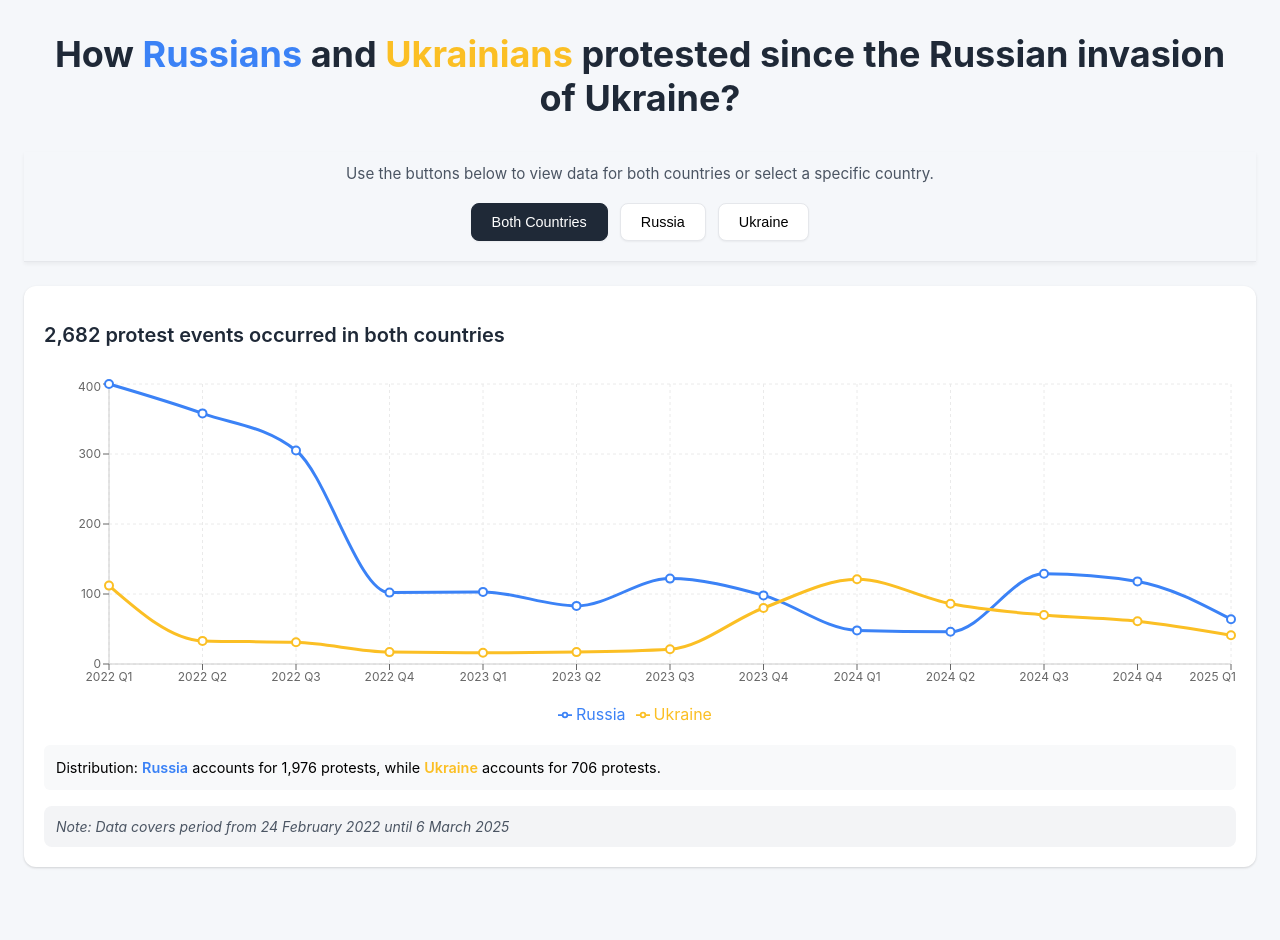
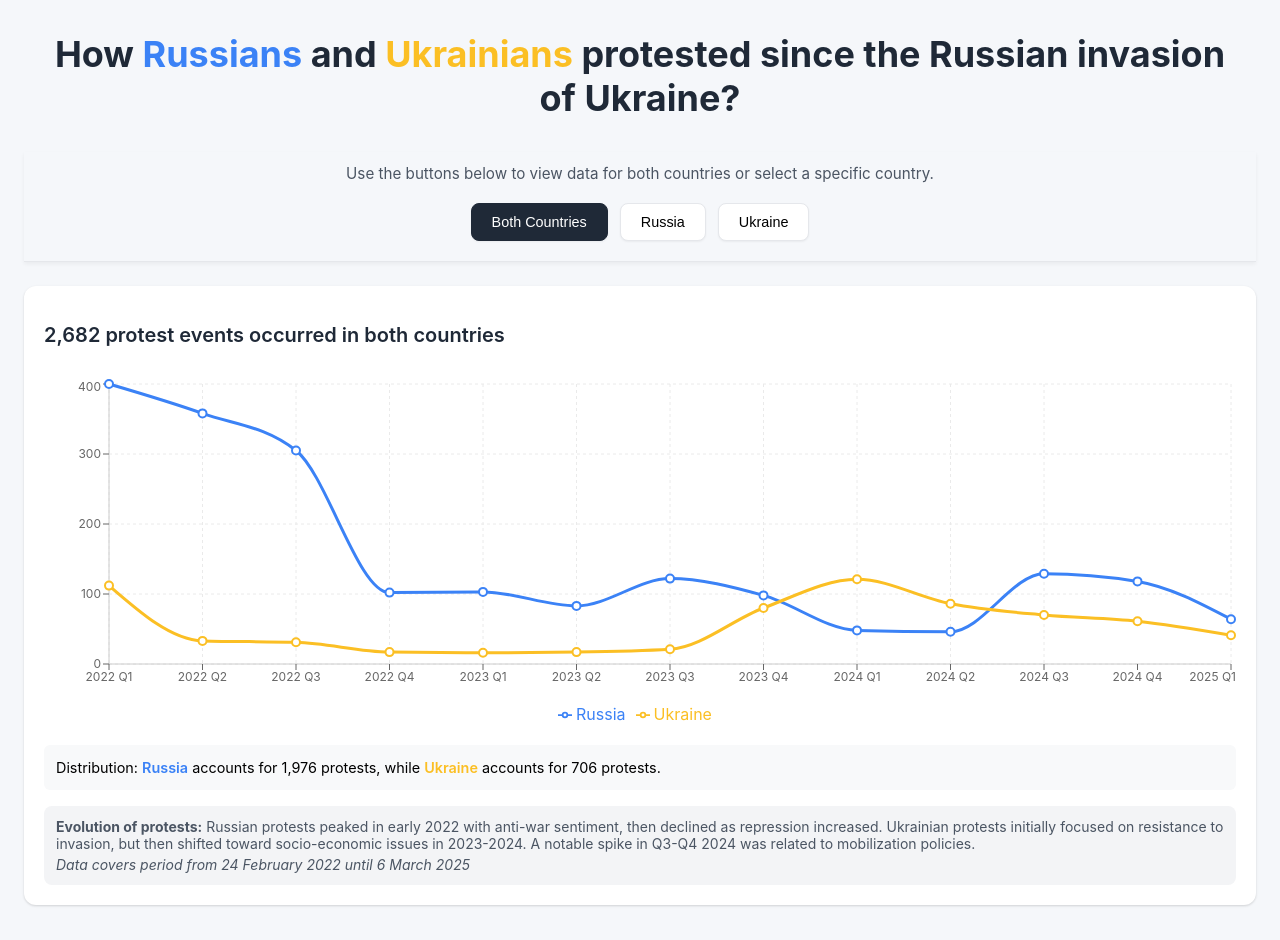
Before and after one commit to SandroGlass/russia-ukraine-fresh, a React (Create React App) app: page / in a window 1280 px wide. Shown: the top 940 px of the page. Built offline with nearby package versions, Linux system fonts and the light colour scheme.

Commit message:
Added description of protests dynamics

```diff
--- a/src/App.js
+++ b/src/App.js
@@ -479,7 +479,13 @@ const RussiaUkraineProtestDashboard = () => {
 
           {/* Timeframe note */}
           <div style={dashboardStyles.timeframeNote}>
-            Note: Data covers period from 24 February 2022 until 6 March 2025
+
+            <p style={{ margin: '0', fontStyle: 'normal' }}>
+              <strong>Evolution of protests:</strong> Russian protests peaked in early 2022 with anti-war sentiment, then declined as repression increased.
+              Ukrainian protests initially focused on resistance to invasion, but then shifted toward socio-economic issues in 2023-2024. A notable spike
+              in Q3-Q4 2024 was related to mobilization policies.
+            </p>
+            <p style={{ marginTop: '4px', marginBottom: '0' }}>Data covers period from 24 February 2022 until 6 March 2025</p>
           </div>
         </div>
 
```
